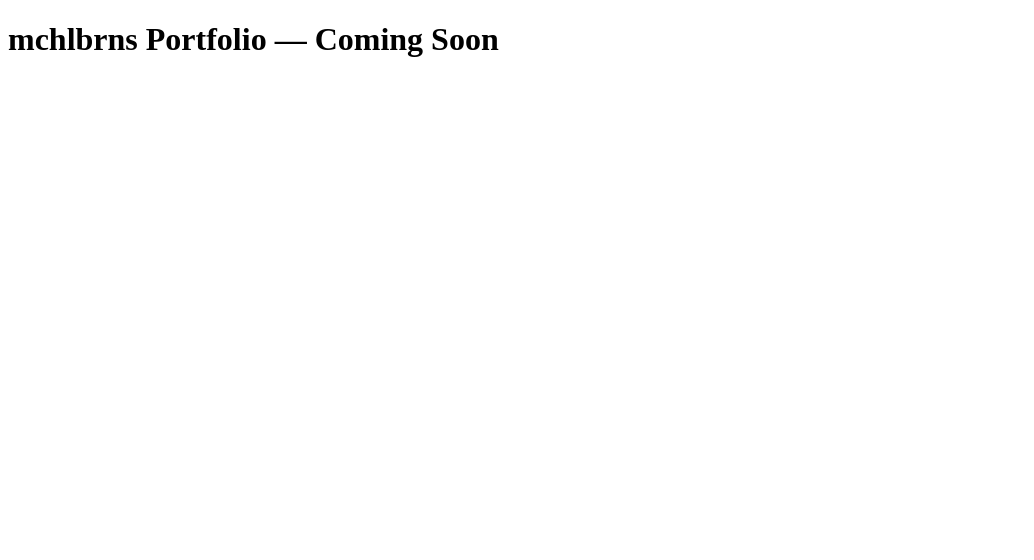
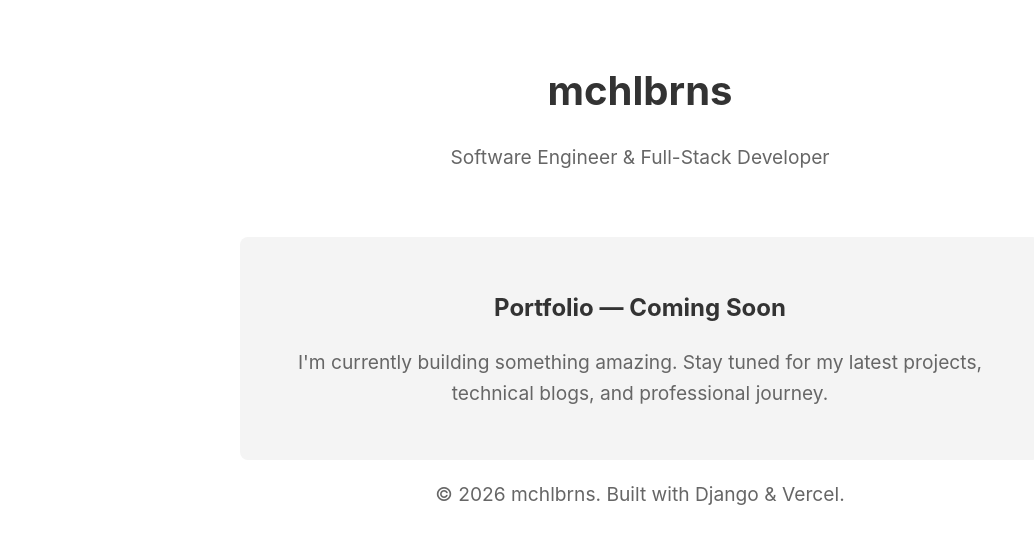
Before and after one commit to mchlbrns/mchlbrns-portfolio, a Python web app: template templates/index.html in a window 1280 px wide. Shown: the top 560 px of the page, without its empty margins (0-1034 px from the left). Run offline with Jinja, Linux system fonts and the light colour scheme; the template is opened without the code that fills it, so the values that code supplies are empty.

Commit message:
seo: add meta tags, robots.txt, and sitemap.xml

```diff
--- a/templates/index.html
+++ b/templates/index.html
@@ -3,9 +3,64 @@
 <head>
     <meta charset="UTF-8">
     <meta name="viewport" content="width=device-width, initial-scale=1.0">
-    <title>mchlbrns Portfolio</title>
+    <title>mchlbrns | Software Engineer Portfolio</title>
+
+    <!-- Primary Meta Tags -->
+    <meta name="title" content="mchlbrns | Software Engineer Portfolio">
+    <meta name="description" content="Portfolio of mchlbrns, a Software Engineer specializing in full-stack development, Django, and modern web technologies. Check out my projects and experience.">
+    <meta name="keywords" content="mchlbrns, Software Engineer, Full Stack Developer, Django, Python, Portfolio, Web Development">
+    <meta name="author" content="mchlbrns">
+
+    <!-- Open Graph / Facebook -->
+    <meta property="og:type" content="website">
+    <meta property="og:url" content="https://mchlbrns-portfolio.vercel.app/">
+    <meta property="og:title" content="mchlbrns | Software Engineer Portfolio">
+    <meta property="og:description" content="Portfolio of mchlbrns, a Software Engineer specializing in full-stack development, Django, and modern web technologies.">
+    <meta property="og:image" content="https://mchlbrns-portfolio.vercel.app/static/images/og-image.png">
+
+    <!-- Twitter -->
+    <meta property="twitter:card" content="summary_large_image">
+    <meta property="twitter:url" content="https://mchlbrns-portfolio.vercel.app/">
+    <meta property="twitter:title" content="mchlbrns | Software Engineer Portfolio">
+    <meta property="twitter:description" content="Portfolio of mchlbrns, a Software Engineer specializing in full-stack development, Django, and modern web technologies.">
+    <meta property="twitter:image" content="https://mchlbrns-portfolio.vercel.app/static/images/og-image.png">
+
+    <!-- Canonical URL -->
+    <link rel="canonical" href="https://mchlbrns-portfolio.vercel.app/">
+
+    <style>
+        body {
+            font-family: -apple-system, BlinkMacSystemFont, "Segoe UI", Roboto, Helvetica, Arial, sans-serif;
+            line-height: 1.6;
+            color: #333;
+            max-width: 800px;
+            margin: 0 auto;
+            padding: 2rem;
+            text-align: center;
+        }
+        h1 { font-size: 2.5rem; margin-bottom: 0.5rem; }
+        p { font-size: 1.2rem; color: #666; }
+        .coming-soon {
+            margin-top: 4rem;
+            padding: 2rem;
+            background: #f4f4f4;
+            border-radius: 8px;
+        }
+    </style>
 </head>
 <body>
-    <h1>mchlbrns Portfolio — Coming Soon</h1>
+    <header>
+        <h1>mchlbrns</h1>
+        <p>Software Engineer & Full-Stack Developer</p>
+    </header>
+
+    <main class="coming-soon">
+        <h2>Portfolio — Coming Soon</h2>
+        <p>I'm currently building something amazing. Stay tuned for my latest projects, technical blogs, and professional journey.</p>
+    </main>
+
+    <footer>
+        <p>&copy; 2026 mchlbrns. Built with Django & Vercel.</p>
+    </footer>
 </body>
 </html>
```
Also changed, not shown: portfolio/urls.py (+22 -0 lines).
